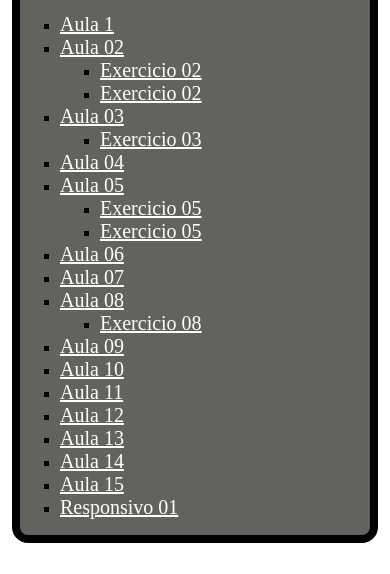
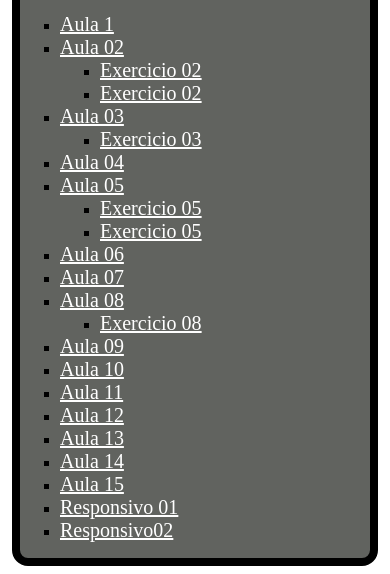
Before and after one commit to RodrigoNascimento12/Senai, a plain HTML site: page index.html in a window 390 px wide. Shown: the part 409-983 px from the top of the page. Before the commit the page ends 960 px from the top, so only its background shows below. Drawn offline with Linux system fonts and the light colour scheme.

Commit message:
responsivo02

```diff
--- a/index.html
+++ b/index.html
@@ -46,6 +46,8 @@
           <li><a href="aulas/aula14/index (2).html" target="_blank">Aula 14</a></li>
           <li><a href="aulas/aula15/index.html" target="_blank">Aula 15</a></li>
           <li><a href="aulas/Responsivel/index.html" target="_blank">Responsivo 01</a></li>
+          <li><a href="aulas/Responsivo02/index.html" target="_blank">Responsivo02</a></li>
+
 
         </ul>
        </div>
```
